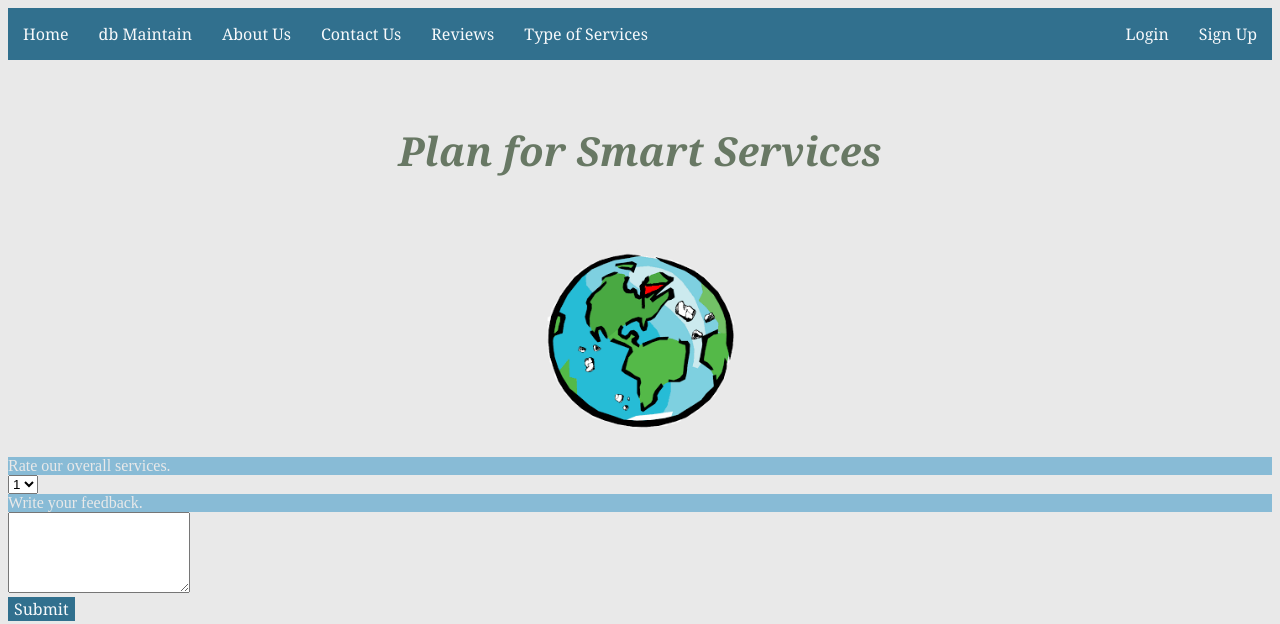
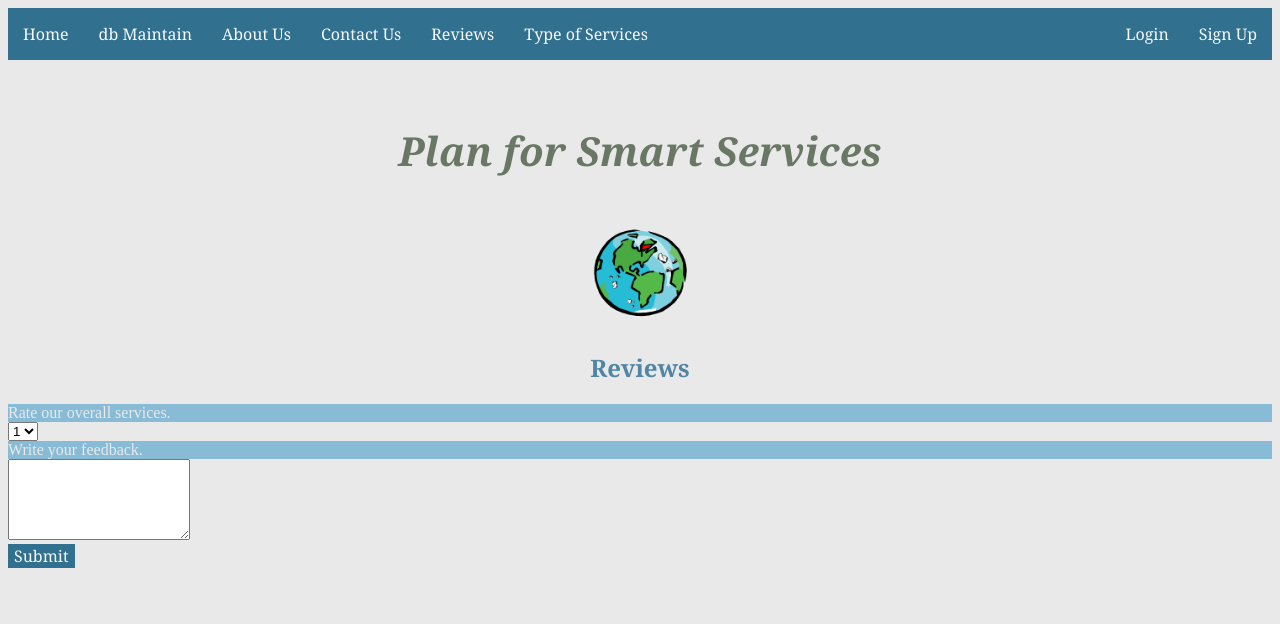
Before and after one commit to swgilani/CPS630-Project, a PHP site: page /templates/reviews.php in a window 1280 px wide. Shown: the top 624 px of the page. Run offline with PHP 8.4, Linux system fonts and the light colour scheme.

Commit message:
Update reviews.php

```diff
--- a/templates/reviews.php
+++ b/templates/reviews.php
@@ -70,7 +70,7 @@ if(!isset($_SESSION))
     </div>
    <br><br>
     <h1>Plan for Smart Services</h1>
-    <img src="../img/logo.png" class="center">
+    <img src="../img/logo.png" class="center" style="width:10%">
 
     <div style="text-align:right;">
     <?php
@@ -93,8 +93,8 @@ if(!isset($_SESSION))
     ?>
   </div>
 
-
-    <div>
+  <div>
+    <h2>Reviews</h2>
     <p style="width:100%">Rate our overall services.</p>
       <select id="rate">
         <option value="1star">1</option>
@@ -107,7 +107,7 @@ if(!isset($_SESSION))
       <textarea class="form" rows="5"></textarea>
       <br>
       <button type="submit">Submit</button>
-    </div>
+   </div>
 
   </body>
 </html>
```
